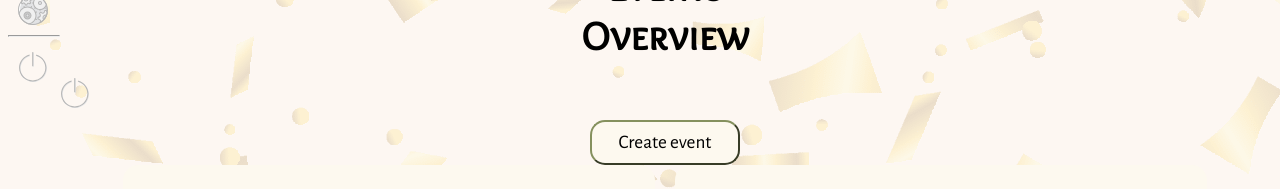
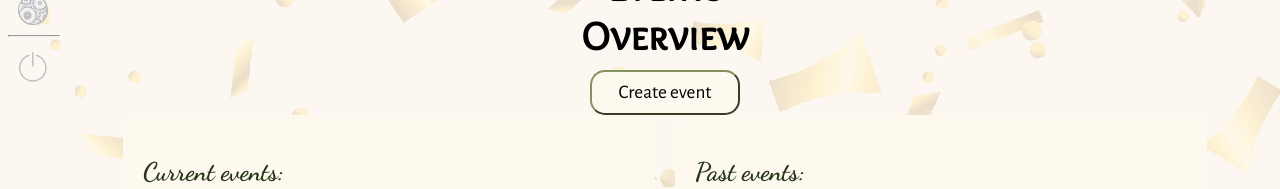
Before and after one commit to nanidam/degree-project-rendezevite, a Next.js app: page /events/overview in a window 1280 px wide. Shown: the part 162-351 px from the top of the page. Built offline with nearby package versions, Linux system fonts and the light colour scheme; no server answers.

Commit message:
:fire: removed old logout component

```diff
--- a/app/events/overview/page.tsx
+++ b/app/events/overview/page.tsx
@@ -1,6 +1,5 @@
 "use client";
 
-import Logout from "../../utils/components/logout";
 import "./style.scss";
 import { ReactSVG } from "react-svg";
 import Link from "next/link";
@@ -45,7 +44,6 @@ const EventOverview = () => {
         Events <br />
         Overview
       </h1>
-      <Logout></Logout>
       <section className="event-overview-container">
         <article className="create-event">
           <button className="create-event-btn" onClick={createEvent}>
```
